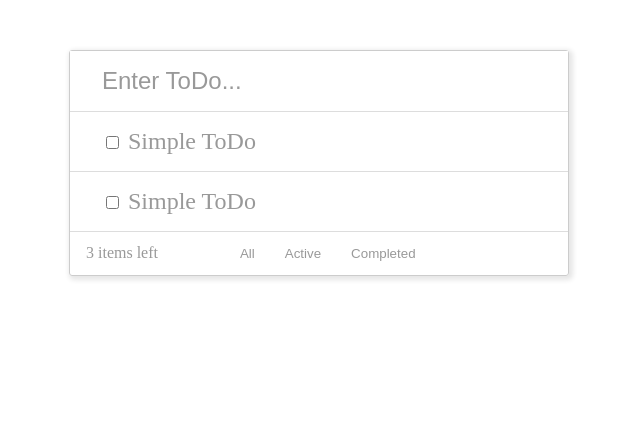
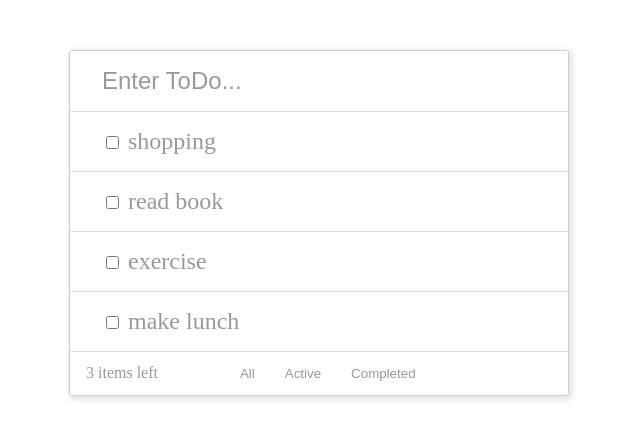
Before and after one commit to daphne991/todo, a plain HTML site: page index.html in a window 1280 px wide. Shown: the whole page, without its empty margins (321-961 px from the left). Drawn offline with Linux system fonts and the light colour scheme.

Commit message:
js render todos

```diff
--- a/index.html
+++ b/index.html
@@ -10,20 +10,7 @@
     <div class="container">
       <div class="card">
         <input class="todo-input" type="text" placeholder="Enter ToDo..." />
-        <ul class="todo-list">
-          <li>
-            <div class="todo-item">
-              <input type="checkbox" />
-              <span class="todo-text"> Simple ToDo</span>
-            </div>
-          </li>
-          <li>
-            <div class="todo-item">
-              <input type="checkbox" />
-              <span class="todo-text"> Simple ToDo</span>
-            </div>
-          </li>
-        </ul>
+        <ul class="todo-list"></ul>
         <div class="todo-footer">
           <span class="todo-count"> 3 items left </span>
           <button class="todo-button">All</button>
@@ -32,5 +19,7 @@
         </div>
       </div>
     </div>
+
+    <script src="scripts/main.js"></script>
   </body>
 </html>
--- /dev/null
+++ b/scripts/main.js
@@ -0,0 +1,25 @@
+const todoItems = ["simple todo 1", "simple todo 2"];
+
+function renderTodoItem (todoText) {
+return `
+<li>
+<div class="todo-item">
+<input type="checkbox"/>
+<span class="todo-text">${todoText}</span>
+</div>
+</li>
+`
+}
+
+function renderTodos(todoItems) {
+    const $todoList = document.querySelector(".todo-list");
+
+    for (let i = 0; i < todoItems.length; i = i + 1) {
+        const todoItem = todoItems[i];
+        $todoList.innerHTML = $todoList.innerHTML + renderTodoItem(todoItem);
+    }
+}
+
+const myTodoItems = ["shopping", "read book", "exercise", "make lunch"];
+
+renderTodos(myTodoItems)
```
